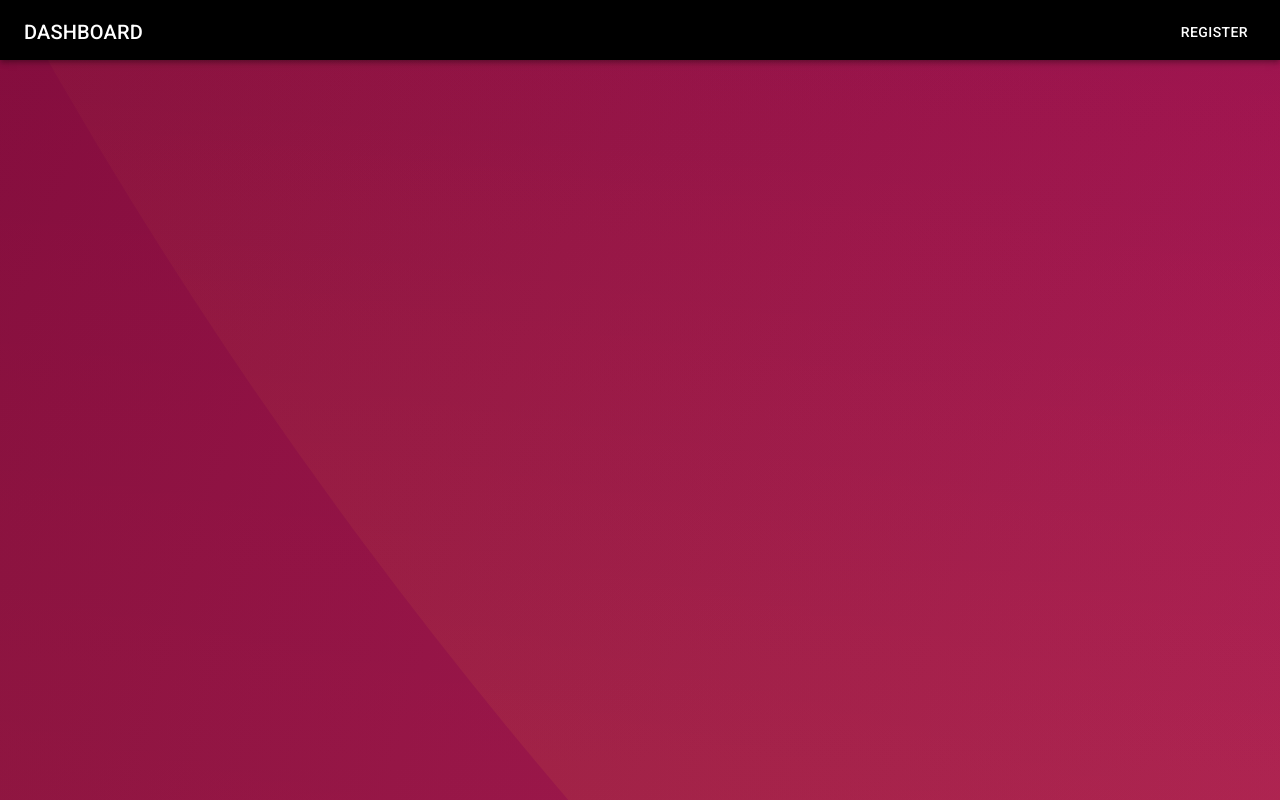
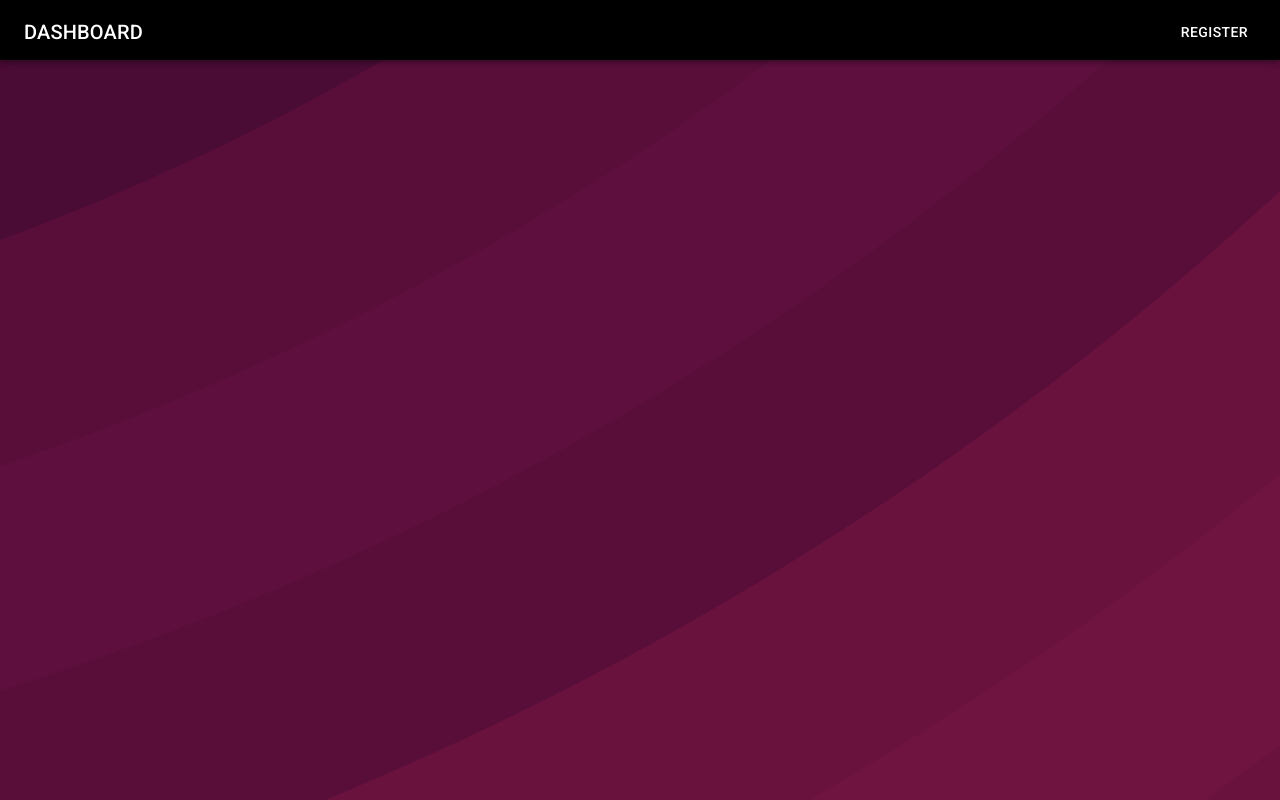
Before and after one commit to BinayakThakur/Khata, a React (Create React App) app: page / in a window 1280 px wide. Built offline with nearby package versions, Linux system fonts and the light colour scheme.

Commit message:
made bug fixes and wallpaper

```diff
--- a/public/index.html
+++ b/public/index.html
@@ -18,9 +18,9 @@
         color:"green";
       }
       body {
-	background: url("rose-petals.svg");
-  background-size: 1005%;
-	animation: gradient 105s ease infinite;
+	background: url("endless.svg");
+  background-size: 800%;
+	animation: gradient 155s ease infinite;
 	height: 100vh;
 }
 
--- a/src/components/AppBar.js
+++ b/src/components/AppBar.js
@@ -24,10 +24,10 @@ export default function ButtonAppBar() {
 
       if(isLogged){
 
-        setOption(option=>{<Button color="inherit" className="under" onClick={logOut}>Log out</Button>})
+        setOption(<Button color="inherit" className="under" onClick={logOut}>Log out</Button>)
       }
 
-    },[isLogged,logOut,setOption,option]
+    },[isLogged]
   );
   useEffect(()=>{
     if(!isLogged){setOption(<Button color="inherit" className="under"><Link to="/register" style={{ textDecoration: 'none' ,color:"white"}}>Register</Link></Button>)}
```
Also changed, not shown: public/endless.svg.
